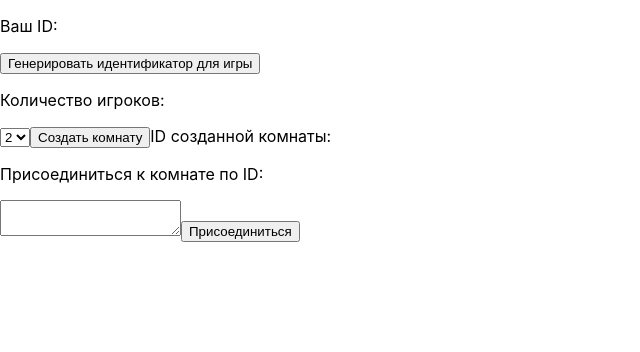
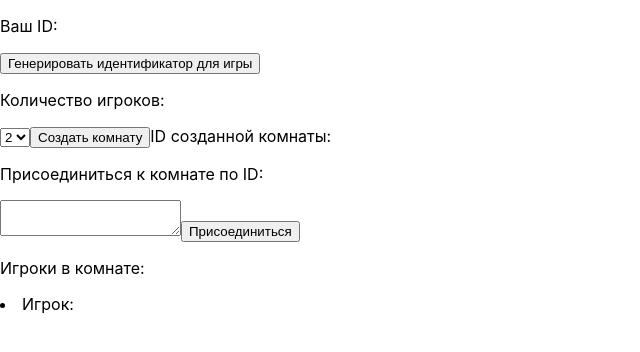
Before and after one commit to shokerplz/mafia_frontend, a React (Create React App) app in the folder mafia_frontend/: page / in a window 1280 px wide. Shown: the top 352 px of the page, without its empty margins (0-640 px from the left). Built offline with nearby package versions, Linux system fonts and the light colour scheme.

Commit message:
display users in current room with update each 2 sec

```diff
--- a/mafia_frontend/src/comp/CreateJoin.jsx
+++ b/mafia_frontend/src/comp/CreateJoin.jsx
@@ -1,6 +1,19 @@
 import React from 'react';
+import User from "./User";
 
 let CreateJoin = (props) => {
+
+    let getStatus = () => {
+        setInterval(async e => {
+            let response = await fetch(`http://localhost:5000/status?id=${props.state.USER_ID}`,{method : 'GET'});
+            let RoomStatus = await response.json();
+            if (RoomStatus) {
+                console.log(RoomStatus.users);
+                props.setRoomStatus(RoomStatus);
+            }
+        }, 2000)
+    }
+
 
     let Element = React.createRef( );
 
@@ -21,6 +34,8 @@ let CreateJoin = (props) => {
         if (joinStatus){
             console.log(joinStatus);
             props.setRoomStatus(joinStatus);
+            getStatus();
+
         }
     }
 
@@ -57,6 +72,9 @@ let CreateJoin = (props) => {
                 <textarea ref={Element} onChange={changeHandler} />
 
                 <button onClick = {JoinRoom}>Присоединиться</button>
+
+                <p>Игроки в комнате:</p>
+                {props.state.Room.users.map( (item) => <User user={item}/>)}
             </div>
         )
     }
--- /dev/null
+++ b/mafia_frontend/src/comp/User.jsx
@@ -0,0 +1,13 @@
+import React from 'react';
+
+const User = (props) => {
+    return(
+        <div>
+            <ui>
+                <li>Игрок: {props.user.id}</li>
+            </ui>
+        </div>
+    )
+}
+
+export default User;
--- a/mafia_frontend/src/state/state.js
+++ b/mafia_frontend/src/state/state.js
@@ -2,7 +2,9 @@
 let state = {
     USER_ID : "",
     UsersInRoom : 2,
-    Room : {},
+    Room : {
+        users:[{id:""}],
+    },
     ROOM_ID : "",
 }
 
```
